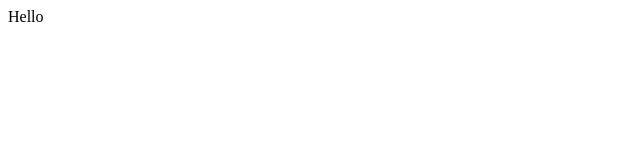
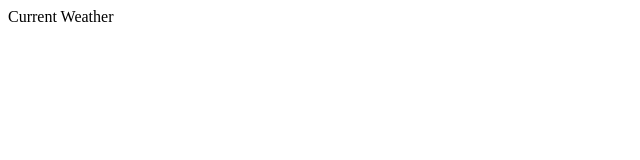
Before and after one commit to christopherdonner/weatherWidget, a website: page index.html in a window 1280 px wide. Shown: the full height of the page, 0-640 px from the left. Drawn offline with nearby package versions, Linux system fonts and the light colour scheme.

Commit message:
i don't even know

```diff
--- a/index.html
+++ b/index.html
@@ -11,7 +11,7 @@
         integrity="sha256-WpOohJOqMqqyKL9FccASB9O0KwACQJpFTUBLTYOVvVU=" crossorigin="anonymous"></script>
     <title>Weather</title>
 </head>
-Hello
+Current Weather
 <body>
 
 </body>
```
